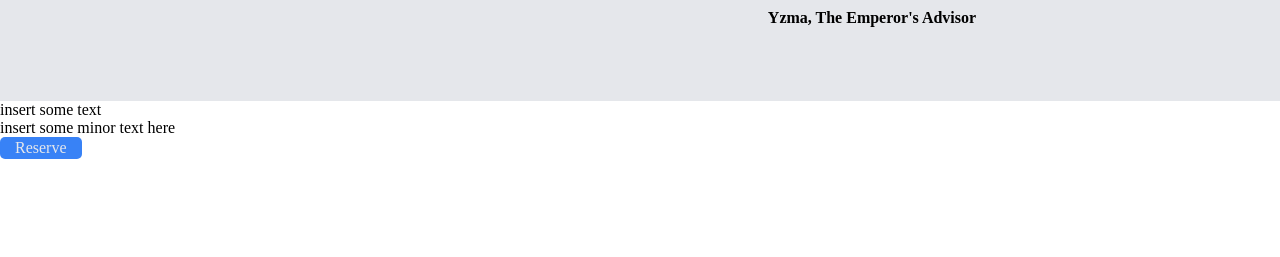
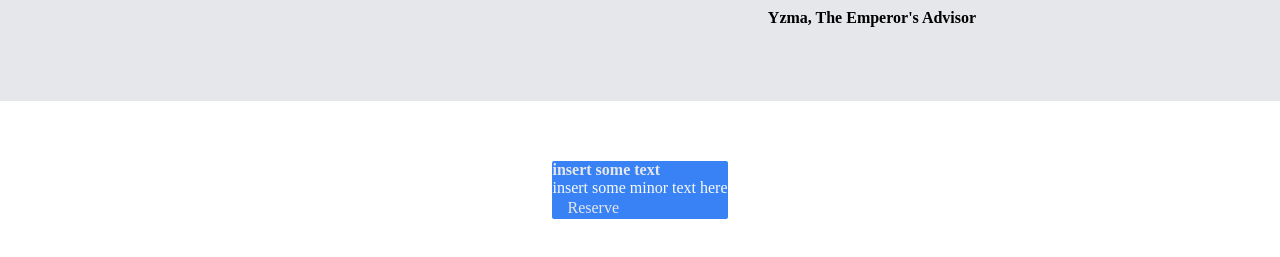
Before and after one commit to jay-its/landing-page, a plain HTML site: page index.html in a window 1280 px wide. Shown: the part 761-1018 px from the top of the page. Before the commit the page ends 920 px from the top, so only its background shows below. Drawn offline with Linux system fonts and the light colour scheme.

Commit message:
Add style to CTA section

```diff
--- a/styles.css
+++ b/styles.css
@@ -163,3 +163,39 @@ margin-bottom: 10px;
     font-weight: 600;
     margin-top: 10px;
 }
+
+/* Call to Action Section */
+
+.call-container {
+    display: flex;
+    align-content: center;
+    justify-content: center;
+    padding: 60px;
+}
+
+.cta-container {
+    border-radius: 2px;
+    background-color: #3882f6;
+
+}
+
+.cta-heading {
+font-weight: bold;
+font-size: medium;
+color: #E5E7EB;
+}
+
+.cta-text {
+    color: #F9FAF8;
+    font-weight: 100;
+}
+
+.cta-left-side {
+    display: flex;
+    flex-direction: column;
+
+}
+
+.cta-right-side {
+
+}
```
